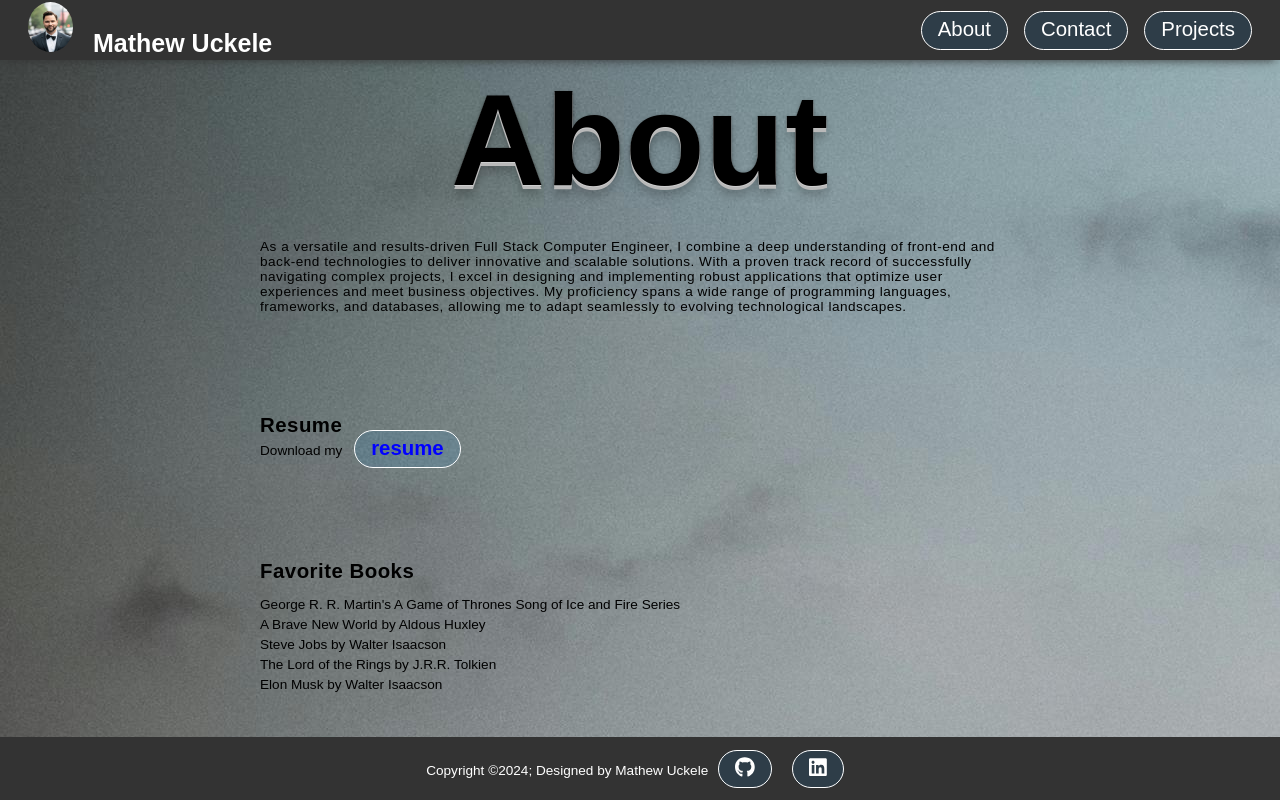
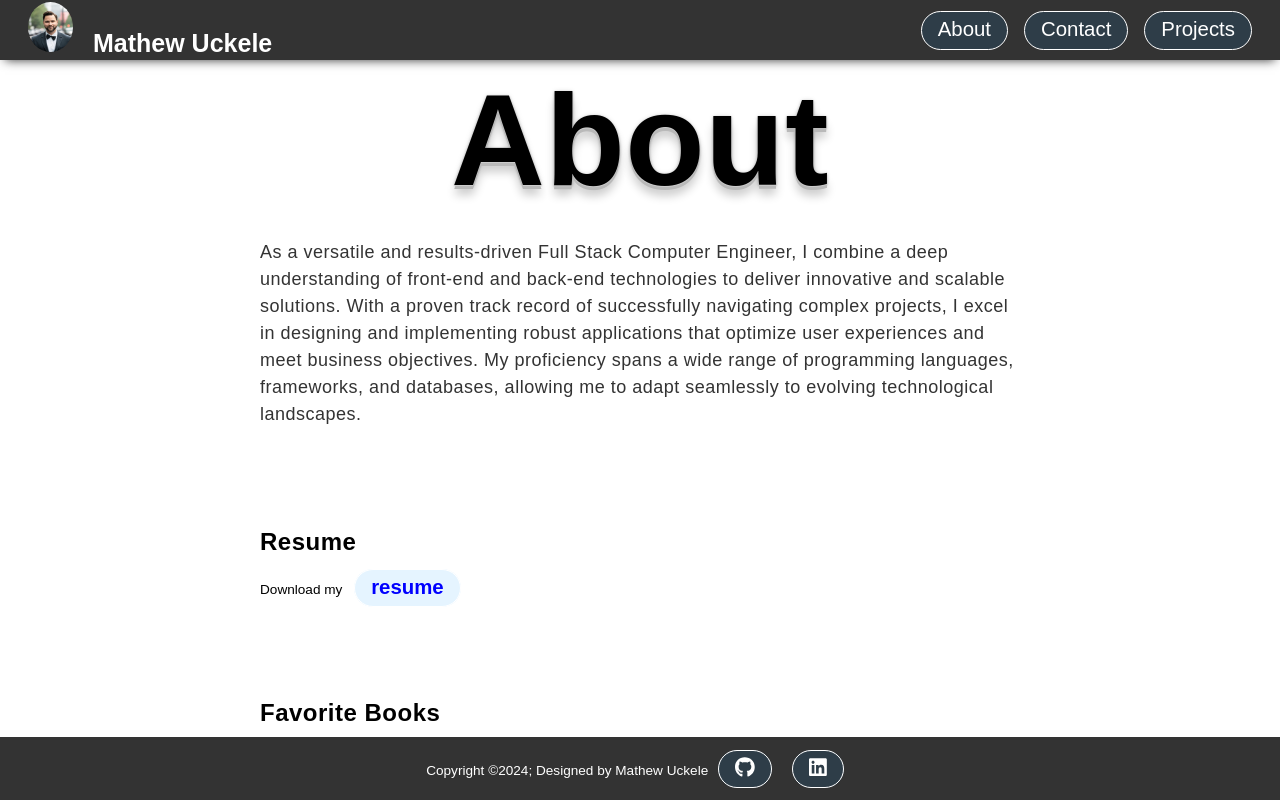
Before and after one commit to muckele/portfolio, a React (Vite) app: page /about in a window 1280 px wide. Built offline with nearby package versions, Linux system fonts and the light colour scheme.

Commit message:
updates footer styling

```diff
--- a/src/data/projectsData.js
+++ b/src/data/projectsData.js
@@ -2,6 +2,7 @@ import ConnectFourImage from '../assets/Connect Four Image .png'
 import TastyTroveImage from '../assets/Tasty Trove.png'
 import RideAndFlyImage from '../assets/ride&fly_app.png';
 import HouseHunterImage from '../assets/House Hunter.png';
+import DogCollectorImage from '../assets/Dog Collector Logo.webp';
 
 const projectsData = [
   {
@@ -34,9 +35,6 @@ const projectsData = [
       '![Node.js](https://img.shields.io/badge/Node.js-43853D?style=for-the-badge&logo=node.js&logoColor=white)',
       '![MongoDB](https://img.shields.io/badge/MongoDB-4EA94B?style=for-the-badge&logo=mongodb&logoColor=white)',
       '![Express](https://img.shields.io/badge/Express.js-404D59?style=for-the-badge)',
-      'Google OAuth',
-      'Passport.js',
-      'Mongoose'
     ]
   },
   {
@@ -80,6 +78,7 @@ const projectsData = [
     {
     title: "Dog Collector",
     description: "The Dog Collector app is your ultimate companion for managing and enjoying the company of your furry friends. With a user-friendly interface and intuitive features, this app allows you to create and customize your own virtual dog collection, making it perfect for dog lovers of all ages.  Full CRUD of dogs, toys, and feeding schedules to make sure all of your virtual pups are well taken care of.",
+    image: DogCollectorImage,
     repositoryLink: "https://github.com/muckele/dog-collector",
     deploymentLink: "https://dog-collector.fly.dev/",
     technologiesUsed: [
--- a/src/index.css
+++ b/src/index.css
@@ -23,7 +23,7 @@ body {
   box-sizing: border-box;
   -moz-osx-font-smoothing: grayscale;
   -webkit-font-smoothing: antialiased;
-  background-image: url('./assets/portfolio-background.jpg');
+  /* background-image: url('./assets/portfolio-background.jpg'); */
   overflow: auto;
 }
 
@@ -203,7 +203,8 @@ a.resume-link {
   margin: 0 auto;
   padding: 0 20px;
   text-align: left;
-  /* Align text to the left */
+  margin-bottom: 150px;
+
 }
 
 .mission-statement {
@@ -294,6 +295,66 @@ a.resume-link {
   margin: 5px;
 }
 
+.about-container {
+  max-width: 800px;
+  margin: 0 auto;
+  padding: 0 20px;
+  text-align: left;
+}
+
+.mission-statement p {
+  font-size: 18px;
+  line-height: 1.5;
+  color: #333;
+}
+
+.resume-section {
+  margin-bottom: 40px;
+}
+
+.resume-section h2 {
+  font-size: 24px;
+  margin-bottom: 20px;
+}
+
+.resume-link {
+  color: blue;
+  font-weight: bold;
+  text-decoration: none;
+}
+
+.resume-link:hover {
+  text-decoration: underline;
+}
+
+.favorite-section {
+  margin-bottom: 40px;
+}
+
+.favorite-section h2 {
+  font-size: 24px;
+  margin-bottom: 20px;
+}
+
+.favorite-list {
+  list-style-type: none;
+  padding: 0;
+}
+
+.favorite-list li {
+  font-size: 18px;
+  margin-bottom: 10px;
+}
+
+.favorite-list li:last-child {
+  margin-bottom: 0;
+}
+
+
+
+
+
+
 @media only screen and (max-width: 800px) {
   h1 {
     font-size: 15.75vw;
```
Also changed, not shown: src/assets/Dog Collector Logo.webp (added).
